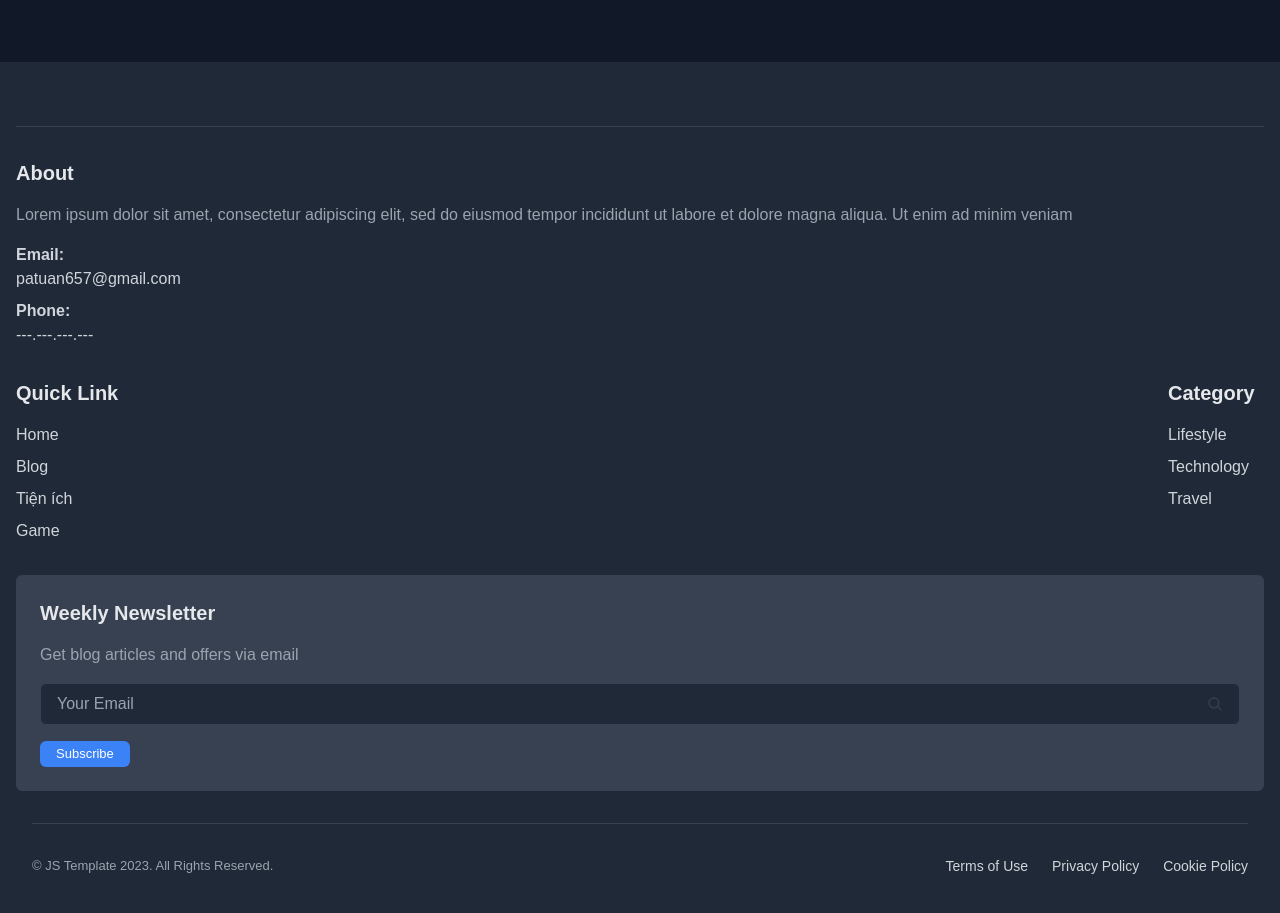
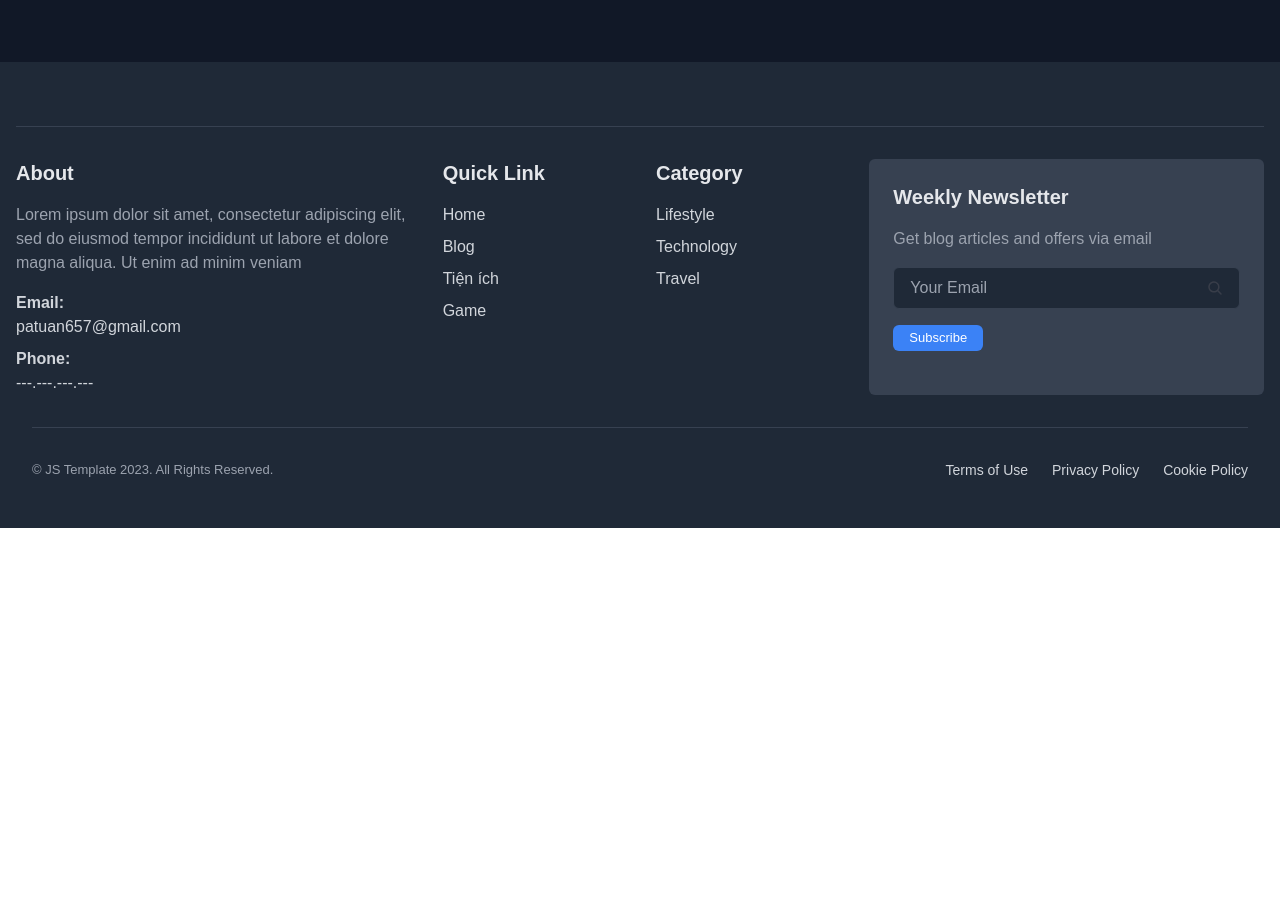
Before and after one commit to Tuna65/my_landing, a Next.js app: page /login in a window 1280 px wide. Shown: the part 900-1813 px from the top of the page. After the commit the page ends 1428 px from the top, so only its background shows below. Built offline with nearby package versions, Linux system fonts and the light colour scheme.

Commit message:
feat: chỉnh footer

```diff
--- a/app/layout/components/Footer.tsx
+++ b/app/layout/components/Footer.tsx
@@ -9,8 +9,8 @@ const Footer = () => {
   return (
     <footer className="bg-gray-200 dark:bg-gray-800 py-12 xl:px-4 2xl:px-0 px-2">
       <section>
-        <div className="2xl:w-[1366px] w-full m-auto grid grid-cols-1 md:grid-cols-24 gap-8 dark:border-t border-gray-300 dark:border-gray-700 pt-8">
-          <div className="md:col-span-8">
+        <div className="2xl:w-[1366px] w-full m-auto grid grid-cols-1 md:grid-cols-12 gap-8 dark:border-t border-gray-300 dark:border-gray-700 pt-8">
+          <div className="md:col-span-4">
             <h3 className="font-semibold text-xl mb-4 text-gray-800 dark:text-gray-200">
               About
             </h3>
@@ -31,7 +31,7 @@ const Footer = () => {
             </div>
           </div>
 
-          <div className="md:col-span-4">
+          <div className="md:col-span-2">
             <h3 className="font-semibold text-xl mb-4 text-gray-800 dark:text-gray-200">
               Quick Link
             </h3>
@@ -49,7 +49,7 @@ const Footer = () => {
             </ul>
           </div>
 
-          <div className="md:col-span-4">
+          <div className="md:col-span-2">
             <h3 className="font-semibold text-xl mb-4 text-gray-800 dark:text-gray-200">
               Category
             </h3>
@@ -68,7 +68,7 @@ const Footer = () => {
           </div>
 
           {/* Weekly Newsletter Section */}
-          <div className="md:col-span-8 p-6 rounded-md bg-white dark:bg-gray-700">
+          <div className="md:col-span-4 p-6 rounded-md bg-white dark:bg-gray-700">
             <h3 className="font-semibold text-xl mb-4 text-gray-800 dark:text-gray-200">
               Weekly Newsletter
             </h3>
--- a/app/login/page.tsx
+++ b/app/login/page.tsx
@@ -1,10 +1,8 @@
 "use client";
-
-import React, { useState } from "react";
 import Button from "@/components/Button";
 import Input from "@/components/Input";
+import React, { useState } from "react";
 import { FaFacebook } from "react-icons/fa";
-import Text from "@/components/Text";
 
 const Login = () => {
   const [formData, setFormData] = useState({
```
